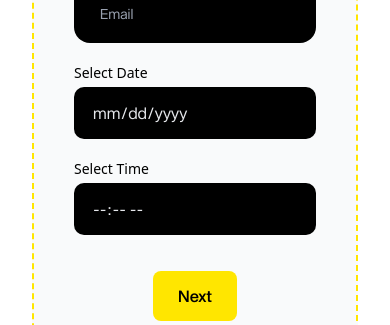
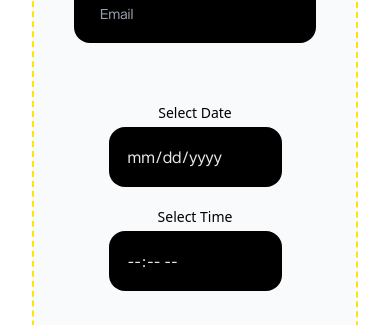
Before and after one commit to jasonkaiser/load-and-go-website, a React (Vite) app: page /services/furniture-ad in a window 390 px wide. Shown: the part 707-1032 px from the top of the page. Built offline with nearby package versions, Linux system fonts and the light colour scheme.

Commit message:
Bug fixes

```diff
--- a/src/components/forms/StepOne.jsx
+++ b/src/components/forms/StepOne.jsx
@@ -80,7 +80,8 @@ const StepOne = ({ onNext, updateFormData, formData }) => {
       />
       {errors.email && <p className="text-red-500 text-sm">{errors.email}</p>}
 
-      <InputForm
+      <div className="mt-10 flex flex-col gap-5">
+        <InputForm
         label="Select Date"
         name="date"
         type="date"
@@ -99,6 +100,7 @@ const StepOne = ({ onNext, updateFormData, formData }) => {
         onChange={handleChange}
       />
       {errors.time && <p className="text-red-500 text-sm">{errors.time}</p>}
+      </div>
 
       <button
         type="submit"
--- a/src/components/ui/inputform.tsx
+++ b/src/components/ui/inputform.tsx
@@ -11,7 +11,7 @@ const InputForm = ({ placeholder, type, width = "w-full", name, value, onChange,
     border-2 border-transparent focus:border-primary focus:ring-4 focus:ring-primary/40 transition duration-300
     max-md:w-full max-md:text-left
     ${isDateOrTime
-      ? "rounded-2xl max-md:rounded-lg p-3 pl-4 w-full md:w-auto md:p-4 md:pl-6 md:mx-auto"
+      ? "rounded-2xl max-md:rounded-2xl p-4 pl-4 w-full md:w-full md:p-4 md:pl-6 md:mx-auto"
       : "rounded-2xl w-full p-4 pl-6"}
   `;
 
@@ -20,7 +20,7 @@ const InputForm = ({ placeholder, type, width = "w-full", name, value, onChange,
       {label && (
         <label
           htmlFor={name}
-          className="block mb-1 text-black text-left text-sm md:hidden"
+          className="block mb-1 text-black text-center text-sm md:hidden"
         >
           {label}
         </label>
```
